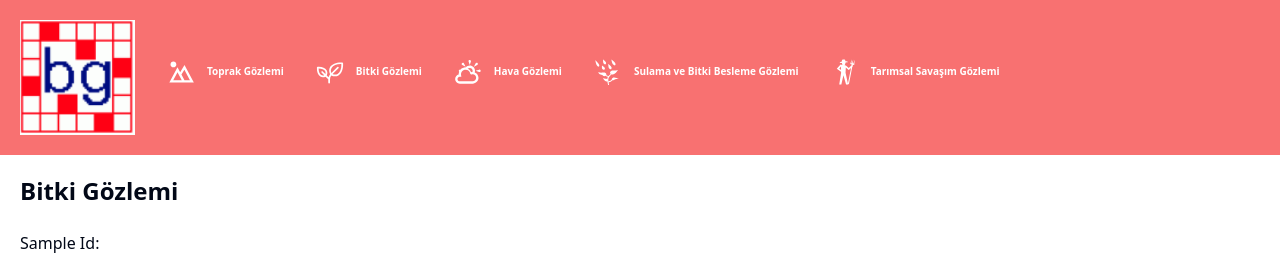
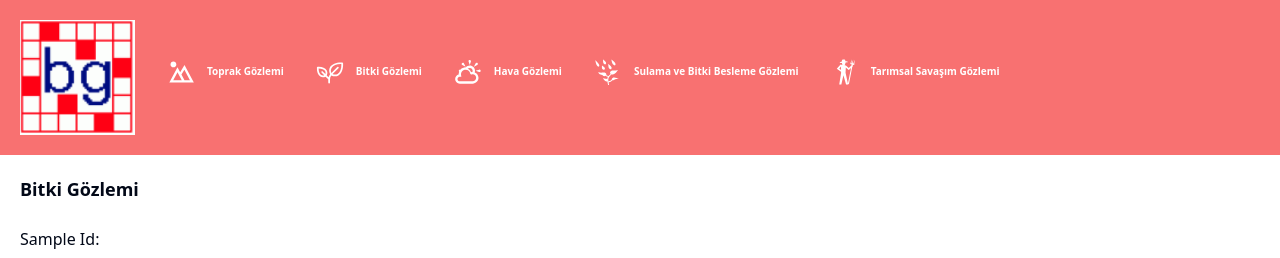
Before and after one commit to TunaCevik/Staj-Front-End, a React (Vite) app: page /bitki-gozlemi in a window 1280 px wide. Shown: the top 258 px of the page. Built offline with nearby package versions, Linux system fonts and the light colour scheme.

Commit message:
PreBackEnd1

```diff
--- a/src/components/Page/AgricultureObservationPage.jsx
+++ b/src/components/Page/AgricultureObservationPage.jsx
@@ -31,7 +31,7 @@ function AgricultureObservationPage() {
   };
 
   return (
-    <div className="container bg-white p-5 rounded-lg shadow-lg">
+    <div className="form-container bg-white p-5 rounded-lg shadow-lg">
       <h2 className="text-lg font-semibold mb-4">Tarımsal Savaşım Gözlemi</h2>
       <form onSubmit={handleSubmit}>
         <label htmlFor="sampleId" className="block mb-2">
--- a/src/components/Page/PlantObservationPage.jsx
+++ b/src/components/Page/PlantObservationPage.jsx
@@ -185,7 +185,7 @@ function PlantObservationPage() {
   };
   return (
     <div className="form-container bg-white p-5 rounded-lg shadow-lg">
-      <h2 className="text-2xl font-semibold mb-6">Bitki Gözlemi</h2>
+      <h2 className="text-lg font-semibold mb-6">Bitki Gözlemi</h2>
       <form className="flex flex-col items-start" onSubmit={handleSubmit}>
         <label htmlFor="sampleId" className="block mb-2">
           Sample Id:
```
